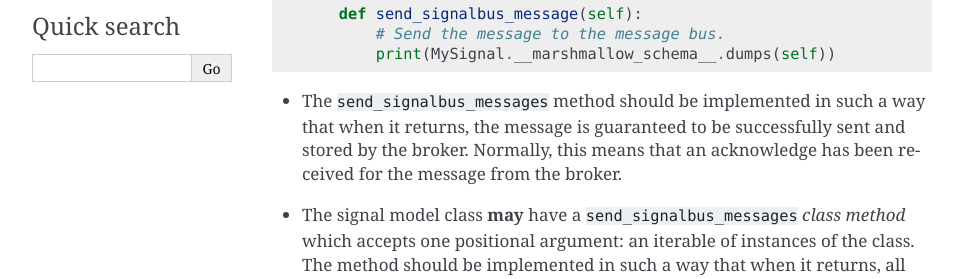
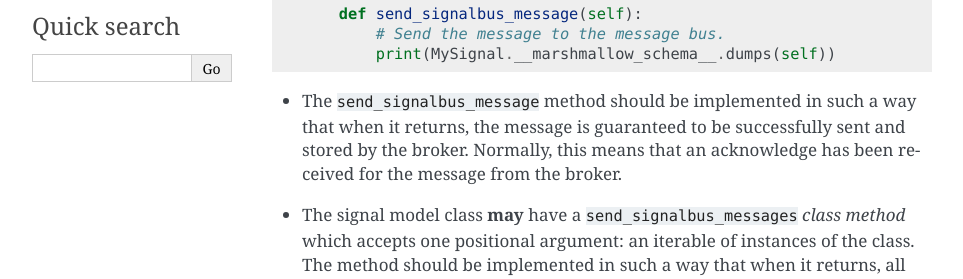
Before and after one commit to epandurski/flask_signalbus, a Sphinx documentation site: the page built from docs/api.rst, in a window 1280 px wide and 900 px high, scrolled down 339 px. Shown: the part 167-446 px from the top of the window, without its empty margins (148-1111 px from the left). Built offline with Sphinx 7.4.7, drawn with Linux system fonts in a browser that asks for light colours.

Commit message:
Fix typo in docs

```diff
--- a/docs/api.rst
+++ b/docs/api.rst
@@ -29,7 +29,7 @@ subclass of ``db.Model``), which however has a
           # Send the message to the message bus.
           print(MySignal.__marshmallow_schema__.dumps(self))
 
-- The ``send_signalbus_messages`` method should be implemented in such
+- The ``send_signalbus_message`` method should be implemented in such
   a way that when it returns, the message is guaranteed to be
   successfully sent and stored by the broker. Normally, this means
   that an acknowledge has been received for the message from the
```
